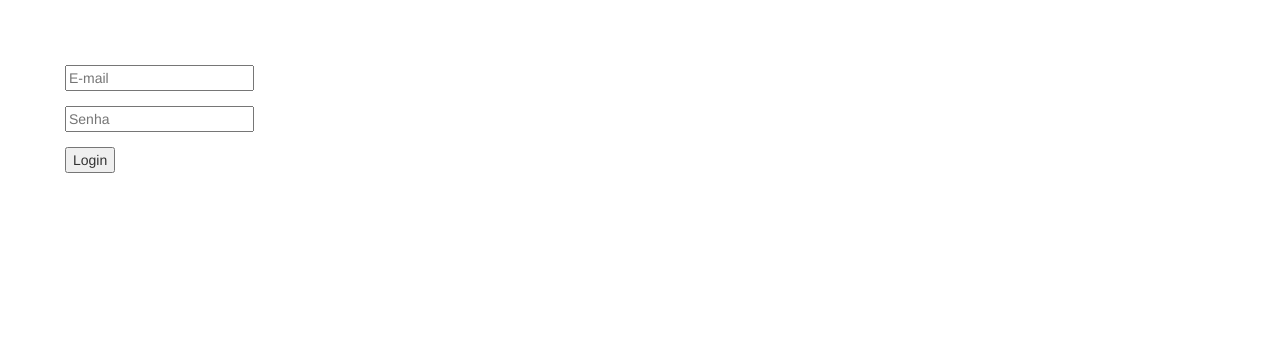
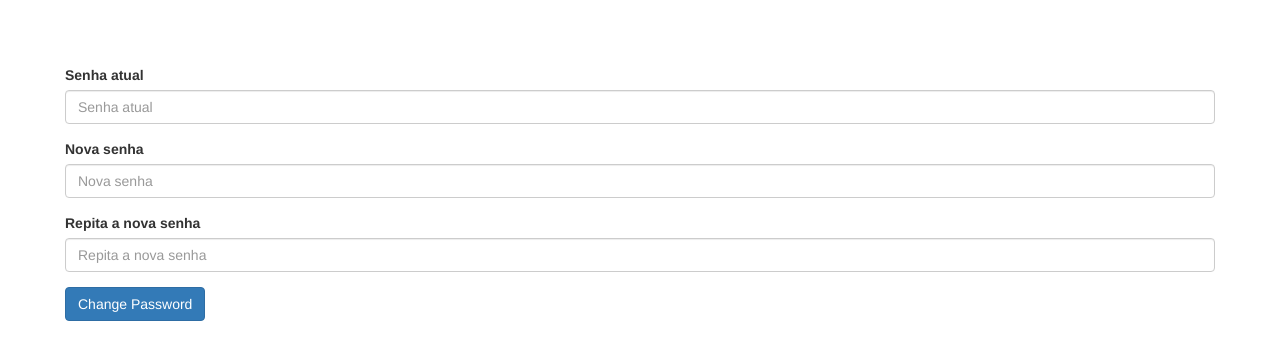
Before and after one commit to fabiogalante/Mosha, an Angular app: page / in a window 1280 px wide. Shown: the top 360 px of the page. Built offline with nearby package versions, Linux system fonts and the light colour scheme.

Commit message:
passwordsShouldMatch

```diff
--- a/src/app/app.component.html
+++ b/src/app/app.component.html
@@ -1,4 +1,4 @@
 
 <div class="box">
-  <app-form-builder></app-form-builder>
+  <app-change-password></app-change-password>
 </div>
--- a/src/app/app.module.ts
+++ b/src/app/app.module.ts
@@ -25,6 +25,7 @@
 import {SignupFormComponent} from './signup-form/signup-form.component';
 import { NewCourseFormComponent } from './new-course-form/new-course-form.component';
 import { FormBuilderComponent } from './form-builder/form-builder.component';
+import { ChangePasswordComponent } from './change-password/change-password.component';
 
 
 @NgModule({
@@ -48,7 +49,8 @@
     FormBootstrapComponent,
     SignupFormComponent,
     NewCourseFormComponent,
-    FormBuilderComponent
+    FormBuilderComponent,
+    ChangePasswordComponent
   ],
   imports: [
     BrowserModule,
--- /dev/null
+++ b/src/app/change-password/change-password.component.html
@@ -0,0 +1,49 @@
+<form [formGroup]="form">
+
+  <!--(div.form-group>label+input[type='password'].form-control)*3+button.btn.btn-primary-->
+
+  <div class="form-group">
+    <label for="">Senha atual</label>
+    <input type="password" formControlName="oldPassword" placeholder="Senha atual" class="form-control">
+
+    <div *ngIf="oldPassword.touched && oldPassword.invalid" class="alert alert-danger">
+      <div *ngIf="oldPassword.errors.required">
+        Informe a senha atual
+      </div>
+      <div *ngIf="oldPassword.errors.invalidOldPassword">
+        Senha atual inválida
+      </div>
+    </div>
+
+
+  </div>
+
+  <div class="form-group">
+    <label for="">Nova senha</label>
+    <input type="password" formControlName="newPassword" placeholder="Nova senha" class="form-control">
+    <div  *ngIf="newPassword.touched && newPassword.invalid" class="alert alert-danger">
+      <div *ngIf="newPassword.errors.required">
+        Informe a nova senha
+      </div>
+    </div>
+  </div>
+
+  <div class="form-group">
+    <label for="">Repita a nova senha</label>
+    <input type="password" formControlName="confirmPassword" placeholder="Repita a nova senha" class="form-control">
+
+    <div  *ngIf="confirmPassword.touched && confirmPassword.invalid" class="alert alert-danger">
+      <div *ngIf="confirmPassword.errors.required">
+        Repita a nova senha
+      </div>
+    </div>
+
+    <div *ngIf="confirmPassword.valid &&  form.invalid && form.errors.passwordsShouldMatch" class="alert alert-danger">
+      As senhas não conferem
+    </div>
+
+  </div>
+
+  <button class="btn btn-primary">Change Password</button>
+
+</form>
--- /dev/null
+++ b/src/app/change-password/change-password.component.ts
@@ -0,0 +1,39 @@
+import {Component} from '@angular/core';
+import {FormBuilder, FormGroup, Validators} from '@angular/forms';
+import {PasswordValidators} from '../form-builder/PasswordValidators';
+
+@Component({
+  selector: 'app-change-password',
+  templateUrl: './change-password.component.html',
+  styleUrls: ['./change-password.component.css']
+})
+export class ChangePasswordComponent {
+
+  form: FormGroup;
+
+  constructor(fb: FormBuilder) {
+    this.form = fb.group({
+      oldPassword: ['', Validators.required,
+        PasswordValidators.validOldPassword
+      ],
+      newPassword: ['', Validators.required],
+      confirmPassword: ['', Validators.required]
+    }, {
+      validator: PasswordValidators.passwordsShouldMatch
+    } );
+  }
+
+  get oldPassword() {
+    return this.form.get('oldPassword');
+  }
+
+  get newPassword() {
+    return this.form.get('newPassword');
+  }
+
+  get confirmPassword() {
+    return this.form.get('confirmPassword');
+  }
+
+
+}
--- /dev/null
+++ b/src/app/form-builder/PasswordValidators.ts
@@ -0,0 +1,24 @@
+import {AbstractControl} from '@angular/forms';
+
+export class PasswordValidators {
+
+  static validOldPassword(control: AbstractControl) {
+    return new Promise((resolve) => {
+      if (control.value !== '1234') {
+        resolve({invalidOldPassword: true});
+      }
+      else {
+        resolve(null);
+      }
+    });
+  }
+
+  static passwordsShouldMatch(control: AbstractControl) {
+    const newPassword = control.get('newPassword');
+    const confirmPassword = control.get('confirmPassword');
+    if (newPassword.value !== confirmPassword.value) {
+      return {passwordsShouldMatch: true};
+    }
+    return null;
+  }
+}
```
Also changed, not shown: src/app/change-password/change-password.component.css (added), 1 other file (tests, documents, lock files or other folders).
